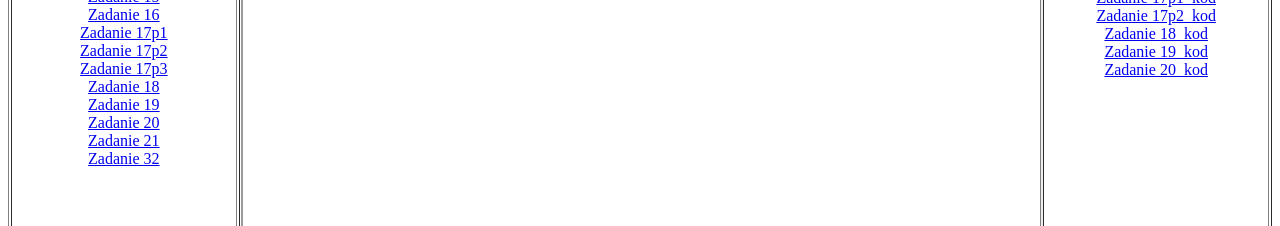
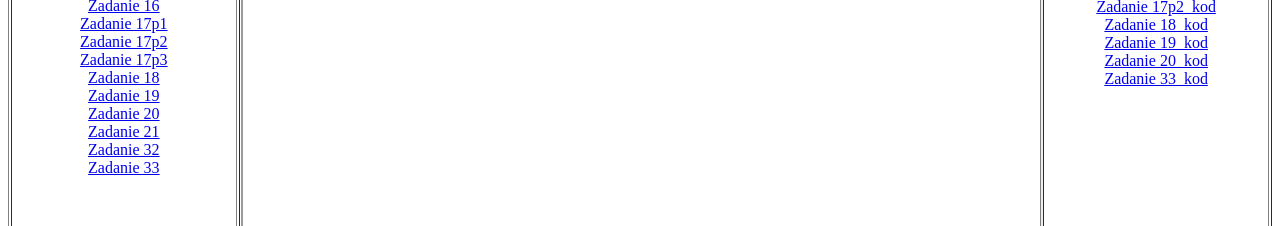
Before and after one commit to NatanZSE/programowanie3, a plain HTML site: page index.html in a window 1280 px wide. Shown: the part 446-672 px from the top of the page. Drawn offline with Linux system fonts and the light colour scheme.

Commit message:
Update index.html

```diff
--- a/index.html
+++ b/index.html
@@ -29,6 +29,7 @@
 					<a href="zadanie20_zagd.html" target="strony">Zadanie 20</a><br>
 					<a href="zadanie21_zagd.html" target="strony">Zadanie 21</a><br>
 					<a href="zadanie32_zagd.html" target="strony">Zadanie 32</a><br>
+					<a href="zadanie33_zagd.html" target="strony">Zadanie 33</a><br>
 				</td>
 				<td align=center>
 					<iframe width=100% height=100% name="strony" src="start.html" border="0"></iframe>
@@ -47,6 +48,7 @@
 					<a href="zadanie18_zagd_kod.html" target="strony">Zadanie 18_kod</a><br>
 					<a href="zagd_z19_kod.html" target="strony">Zadanie 19_kod</a><br>
 					<a href="zadanie20_zagd_kod.html" target="strony">Zadanie 20_kod</a><br>
+					<a href="zadanie33_zagd_kod.html" target="strony">Zadanie 33_kod</a><br>
 				</td>
 			</tr>
 		</table>
```
